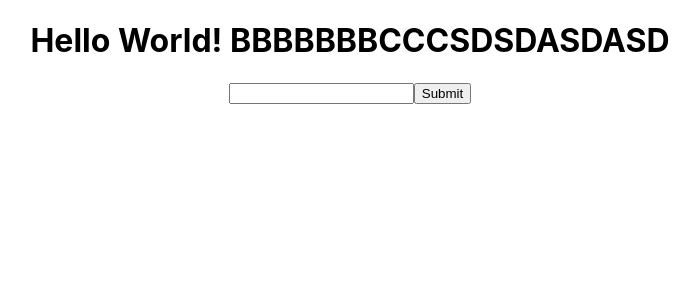
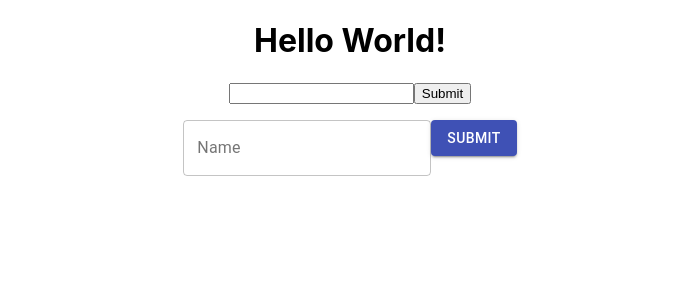
Before and after one commit to zipzip81/frontend-reactjs, a React (Create React App) app: page / in a window 1280 px wide. Shown: the top 300 px of the page, without its empty margins (290-990 px from the left). Built offline with nearby package versions, Linux system fonts and the light colour scheme.

Commit message:
Update App.js

```diff
--- a/src/App.js
+++ b/src/App.js
@@ -1,6 +1,6 @@
 import React, { useState } from 'react';
 import './App.css';
-
+import { Button, TextField } from "@material-ui/core";
 
 function App() {
   const [name, setName] = useState('');
@@ -14,10 +14,15 @@ function App() {
 
   return (
     <div className="App">
-      <h1>Hello World! BBBBBBBCCCSDSDASDASD</h1>
+      <h1>Hello World!</h1>
       <input type="text" value={name} onChange={e => setName(e.target.value)} />
       <button onClick={handleClick}>Submit</button>
       <p>{message}</p>
+
+      <TextField label="Name" variant="outlined" onChange={e => setName(e.target.value)}/>
+      <Button variant="contained" color="primary" onClick={handleClick}>
+        Submit
+      </Button>
     </div>
   );
 }
```
